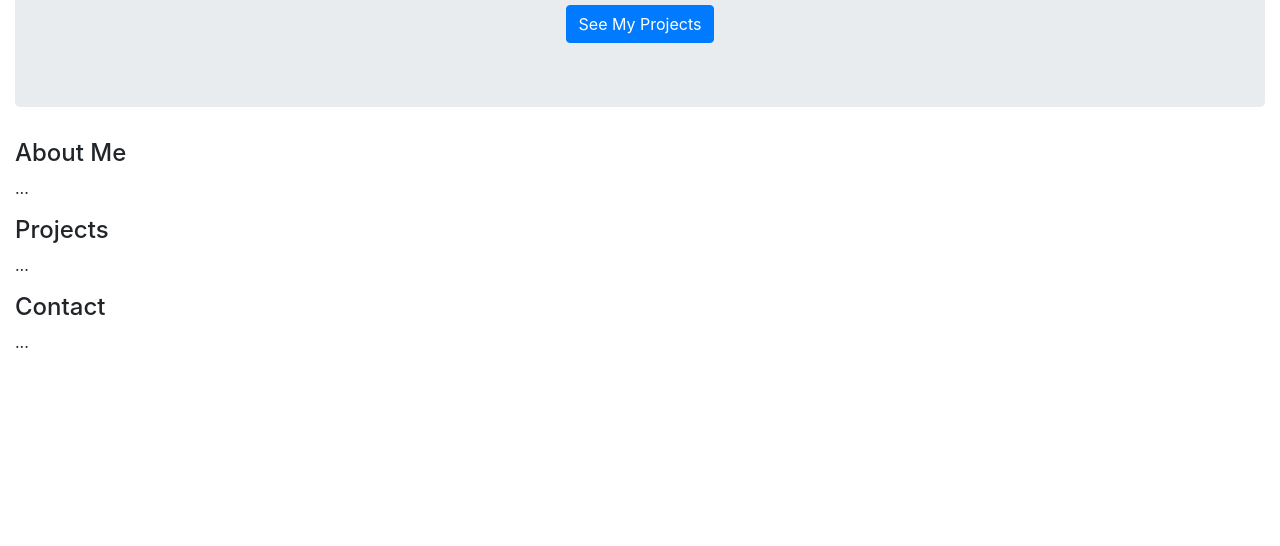
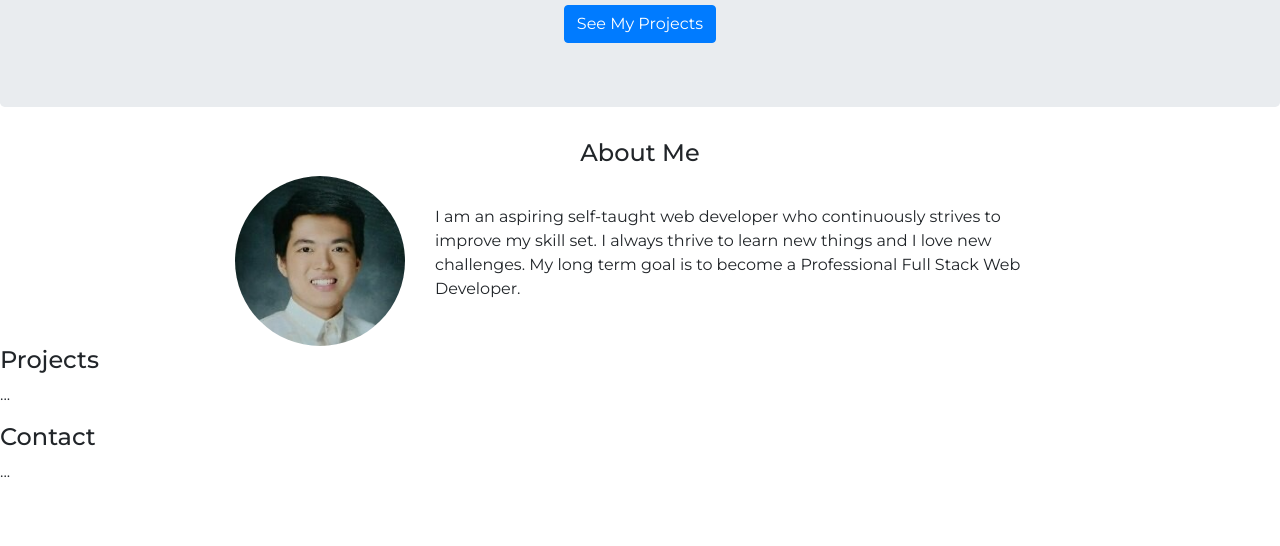
Before and after one commit to denzeltl/personal-portfolio, a plain HTML site: page index.html in a window 1280 px wide. Shown: the part 254-800 px from the top of the page. Drawn offline with nearby package versions, Linux system fonts and the light colour scheme.

Commit message:
added about me section

```diff
--- a/css/main.css
+++ b/css/main.css
@@ -1,3 +1,7 @@
+* {
+    font-family: "Montserrat", sans-serif;
+}
+
 /* Navbar */
 #navbar {
     margin: auto;
@@ -7,3 +11,17 @@
 #welcome-text {
     font-size: 2rem;
 }
+
+/* About section */
+#display-pic {
+    border-radius: 50%;
+    width: 200px;
+    flex-basis: 0;
+}
+
+/* Media queries */
+@media (max-width: 768px) {
+    #about-me-container {
+        width: 93% !important;
+    }
+}
--- a/index.html
+++ b/index.html
@@ -4,6 +4,7 @@
         <meta charset="UTF-8" />
         <meta name="viewport" content="width=device-width, initial-scale=1.0" />
         <meta http-equiv="X-UA-Compatible" content="ie=edge" />
+        <link href="https://fonts.googleapis.com/css?family=Montserrat:300,400,500&display=swap" rel="stylesheet" />
         <link
             rel="stylesheet"
             href="https://stackpath.bootstrapcdn.com/bootstrap/4.3.1/css/bootstrap.min.css"
@@ -15,7 +16,7 @@
         <title>Personal Portfolio</title>
     </head>
     <body>
-        <div class="container-fluid">
+        <!-- <div class="container-fluid"> -->
         <!-- Navbar -->
         <nav class="navbar navbar-light bg-light sticky-top">
             <ul id="navbar" class="nav nav-pills">
@@ -37,18 +38,26 @@
         <!-- Content -->
         <div data-spy="scroll" data-target="#navbar" data-offset="0">
             <main id="home" class="jumbotron text-center">
-                    <h1 class="display-4">Hi, I am Denzel.</h1>
+                <h1 class="display-4">Hi, I am Denzel</h1>
                 <p id="welcome-text" class="lead ">Welcome to my personal portfolio!</p>
-                    <a href="#contact" class="btn btn-primary">See My Projects</a>
+                <a href="#projects" class="btn btn-primary">See My Projects</a>
             </main>
-                <h4 id="about-me">About Me</h4>
-                <p>...</p>
+            <div id="about-me" class="text-center">
+                <h4>About Me</h4>
+                <div id="about-me-container" class="row w-75 mx-auto align-items-center justify-content-center">
+                    <img src="img/display-pic.jpg" alt="" id="display-pic" class="col-md-4" />
+                    <p class="col-md-8 text-md-left">
+                        I am an aspiring self-taught web developer who continuously strives to improve my skill set. I always thrive to learn new
+                        things and I love new challenges. My long term goal is to become a Professional Full Stack Web Developer.
+                    </p>
+                </div>
+            </div>
             <h4 id="projects">Projects</h4>
             <p>...</p>
             <h4 id="contact">Contact</h4>
             <p>...</p>
         </div>
-        </div>
+        <!-- </div> -->
 
         <script
             src="https://code.jquery.com/jquery-3.3.1.slim.min.js"
```
Also changed, not shown: img/display-pic.jpg (added). Lines whose indentation alone changed are shown as unchanged.
